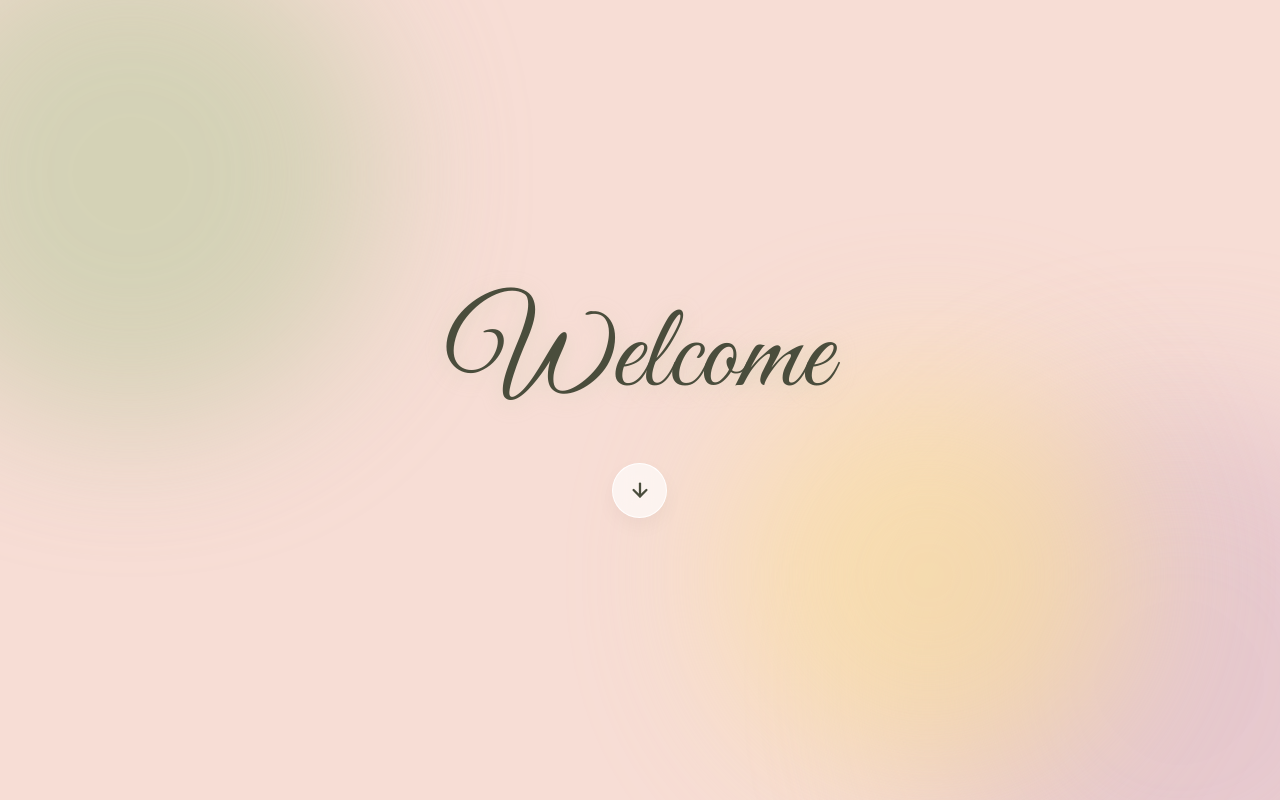
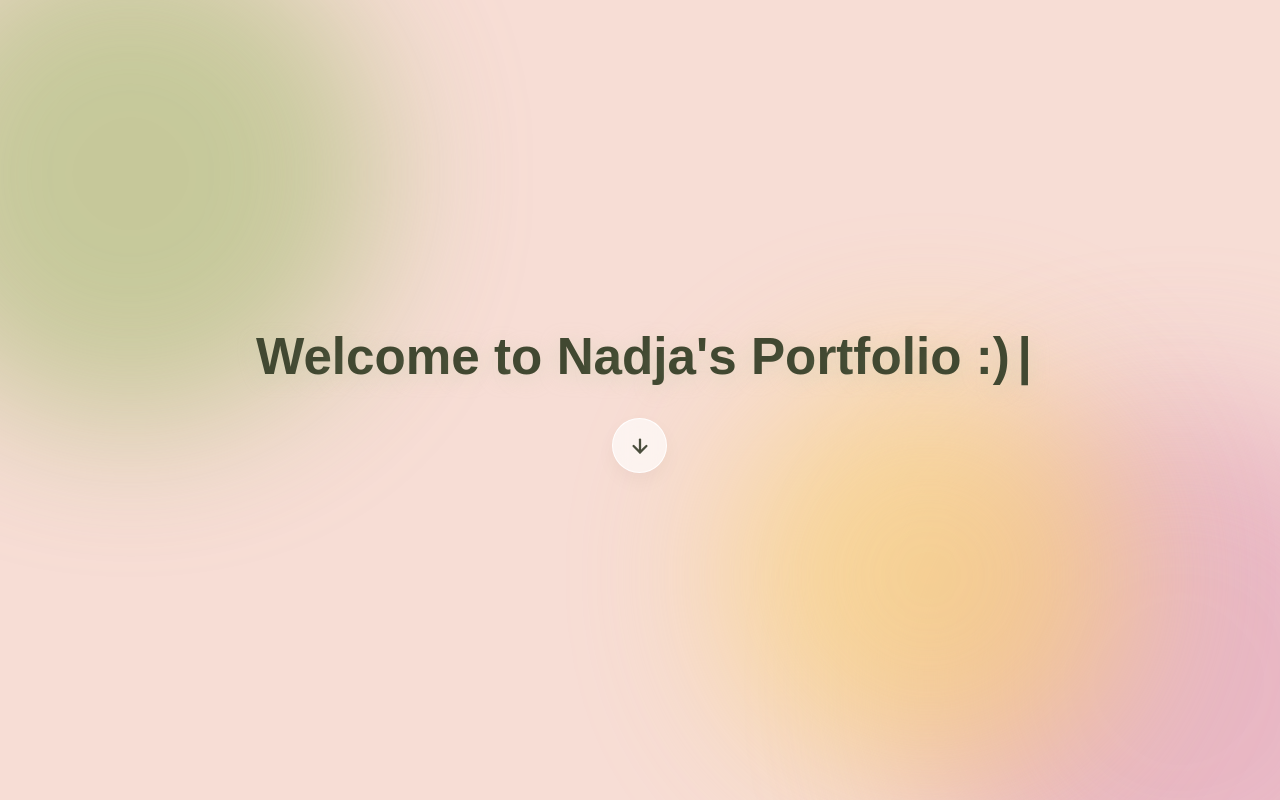
Before and after one commit to N4dj4/N4dj4.github.io, a plain HTML site: page index.html in a window 1280 px wide. Shown: the top 800 px of the page. Drawn offline with nearby package versions, Linux system fonts and the light colour scheme.

Commit message:
welcome page typewriter added

```diff
--- a/index.html
+++ b/index.html
@@ -18,7 +18,8 @@
         <div class="blob blob-3"></div>
 
         <div class="welcome-container">
-        <h1 class="fade-in-text">Welcome</h1>
+        <!-- <h1 class="fade-in-text">Welcome</h1> -->
+        <h1 id="welcome-text"></h1>
         <a href="home.html" class="fade-in-btn" aria-label="Get Started">
         <svg width="22" height="22" viewBox="0 0 24 24" fill="none" stroke="currentColor" stroke-width="2.5" stroke-linecap="round" stroke-linejoin="round">
         <line x1="12" y1="5" x2="12" y2="19"></line>
@@ -27,5 +28,26 @@
         </a>
         </div>
 
+        <!-- TypeIt Library -->
+        <script src="https://unpkg.com/typeit@8.7.1/dist/index.umd.js"></script>
+
+        <script>
+            new TypeIt("#welcome-text", {
+                speed: 60,
+                waitUntilVisible: true,
+                // Triggers as soon as typing stops:
+                afterComplete: function (instance) {
+                document.querySelector(".fade-in-btn").classList.add("visible");
+                }
+            })
+                .type("Welcome to N4d")
+                .pause(350)
+                .delete(2)
+                .type("adja's Portfolio.")
+                .pause(450)
+                .delete(1)
+                .type(" :) ")
+                .go();
+        </script>
     </body>
 </html>
--- a/style.css
+++ b/style.css
@@ -31,9 +31,9 @@ body {
     animation: floatBlob 16s ease infinite alternate;
 }
 
-.blob-1 { width: 480px; height: 480px; background-color: #C2CCA7; top: -10%; left: -10%; animation-delay: 0s; }
-.blob-2 { width: 520px; height: 520px; background-color: #DEBECB; bottom: -15%; right: -10%; animation-delay: -5s; }
-.blob-3 { width: 380px; height: 380px; background-color: #F9DE9D; top: 45%; left: 55%; transform: translate(-50%, -50%); animation-delay: -10s; }
+.blob-1 { width: 480px; height: 480px; background-color: #acbe7c; top: -10%; left: -10%; animation-delay: 0s; }
+.blob-2 { width: 520px; height: 520px; background-color: #e1a3bc; bottom: -15%; right: -10%; animation-delay: -5s; }
+.blob-3 { width: 380px; height: 380px; background-color: #f8d177; top: 45%; left: 55%; transform: translate(-50%, -50%); animation-delay: -10s; }
 
 @keyframes floatBlob {
     0% { transform: translate(0, 0) scale(1); }
@@ -49,17 +49,17 @@ body {
     z-index: 10;
 }
 
-.fade-in-text {
-    font-family: 'Great Vibes', cursive;
-    font-size: 7.5rem;
-    color: #4a4d3c;
-    font-weight: 400;
-    opacity: 0;
-    animation: fadeIn 2s ease forwards;
-    animation-delay: 0.3s;
+/* New: Typewriter Text Styling */
+#welcome-text {
+    font-family: "Basic", sans-serif;
+    font-style: normal;
+    font-size: 3.2rem;
+    color: #414831;
     text-shadow: 0 4px 20px rgba(194, 204, 167, 0.4);
+    min-height: 1.2em;
 }
 
+/* Arrow Button Styling */
 .fade-in-btn {
     color: #4a4d3c;
     background: rgba(255, 255, 255, 0.65);
@@ -72,11 +72,18 @@ body {
     justify-content: center;
     align-items: center;
     text-decoration: none;
-    opacity: 0;
-    animation: fadeIn 2s ease forwards;
-    animation-delay: 1.2s;
-    transition: all 0.3s ease;
+    opacity: 0; /* Hidden by default until TypeIt finishes */
+    pointer-events: none; /* Prevents clicks while hidden */
+    transform: translateY(15px);
+    transition: opacity 0.8s ease, transform 0.8s ease, background 0.3s ease, box-shadow 0.3s ease;
     box-shadow: 0 8px 20px rgba(0, 0, 0, 0.04);
+}
+
+/* JS adds this class when typing finishes */
+.fade-in-btn.visible {
+    opacity: 1;
+    pointer-events: auto;
+    transform: translateY(0);
 }
 
 .fade-in-btn:hover {
@@ -85,9 +92,11 @@ body {
     box-shadow: 0 12px 25px rgba(194, 204, 167, 0.3);
 }
 
-@keyframes fadeIn {
-    from { opacity: 0; transform: translateY(15px); }
-    to { opacity: 1; transform: translateY(0); }
+/* Responsive adjustment for mobile viewports */
+@media (max-width: 768px) {
+    #welcome-text {
+        font-size: 2rem;
+    }
 }
 
 /* =========================================
@@ -177,7 +186,7 @@ body {
 
 /* Project Heading: Explore My Recent Projects & Professional Experience */
 .projects-heading {
-    font-size: 1.8rem;
+    font-size: 1.7rem;
     font-weight: 500;
     color: #535a3b;
     margin-bottom: 30px;
@@ -288,7 +297,7 @@ body {
 /* Text Truncation & Expansion */
 .desc-container {
     position: relative;
-    max-height: 100px; /* Limits height to about 4 lines */
+    max-height: 200px; /* Limits height to about 4 lines */
     overflow: hidden;
     transition: max-height 0.5s ease;
     margin-bottom: 10px;
```
